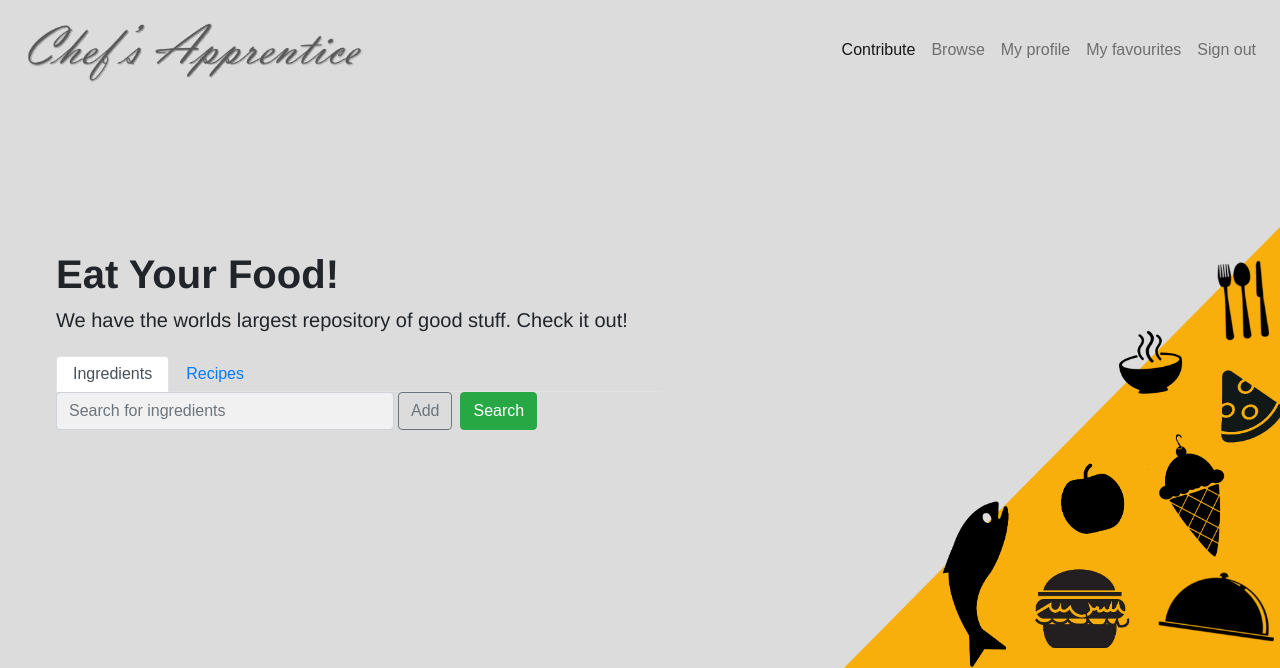
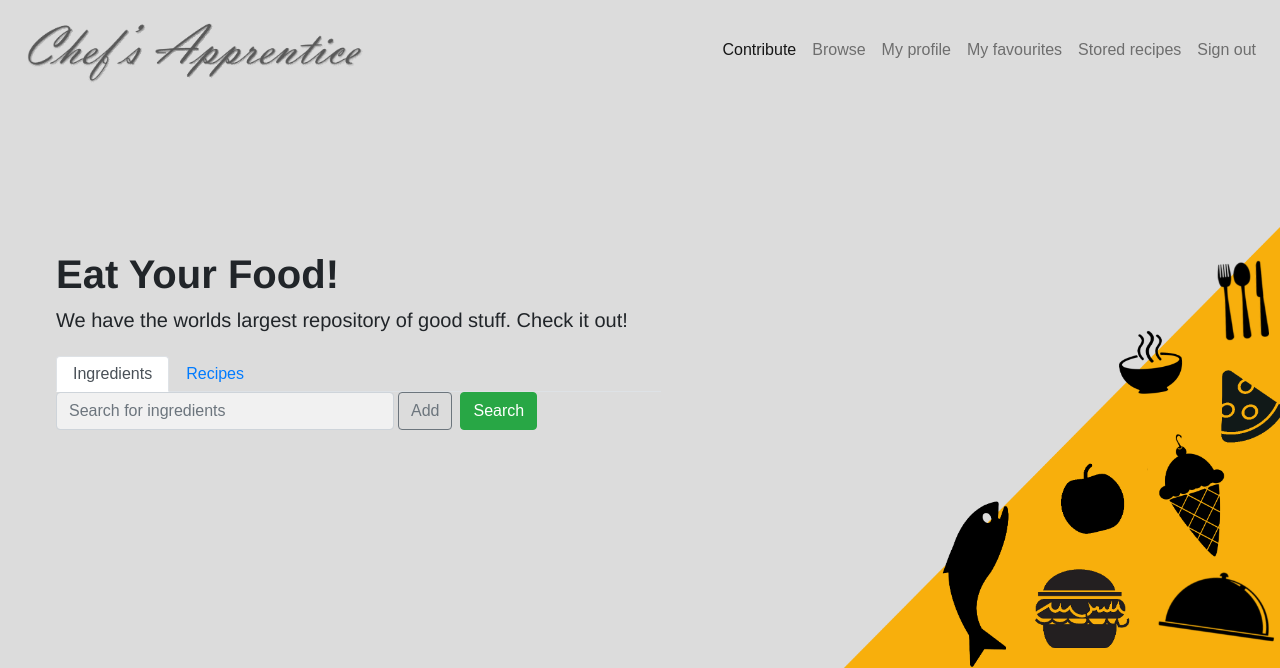
Before and after one commit to Zmrihawy/ProgramvareUtvikling, a Django app: page / in a window 1280 px wide. Shown: the top 668 px of the page. Run offline with Django 3.2, Linux system fonts and the light colour scheme; the visitor is signed in with stand-in values (Sample User, id 1); data that the repository does not hold is empty; parts of the project's set-up code (start-up, migrations or seed data) failed here and were passed over; some libraries are stand-ins or nearby versions.

Commit message:
fixed navbar

```diff
--- a/chefsApprentice/templates/base.html
+++ b/chefsApprentice/templates/base.html
@@ -43,6 +43,7 @@
                         {% if user.is_authenticated %}
                             <li class="nav-item"><a class="nav-link" href="{% url "users:profile" %}">My profile</a></li>
                             <li class="nav-item"><a class="nav-link" href="{% url "users:your-favourites" %}">My favourites</a></li>
+                            <li class="nav-item"><a class="nav-link" href="{% url "browse:offline" %}">Stored recipes</a></li>
                             <li class="nav-item"><a class="nav-link" href="{% url "users:logout" %}">Sign out</a></li>
                         {% else %}
                             <li class="nav-item"><a class="nav-link" href="{% url "users:login" %}">Sign in</a></li>
```
